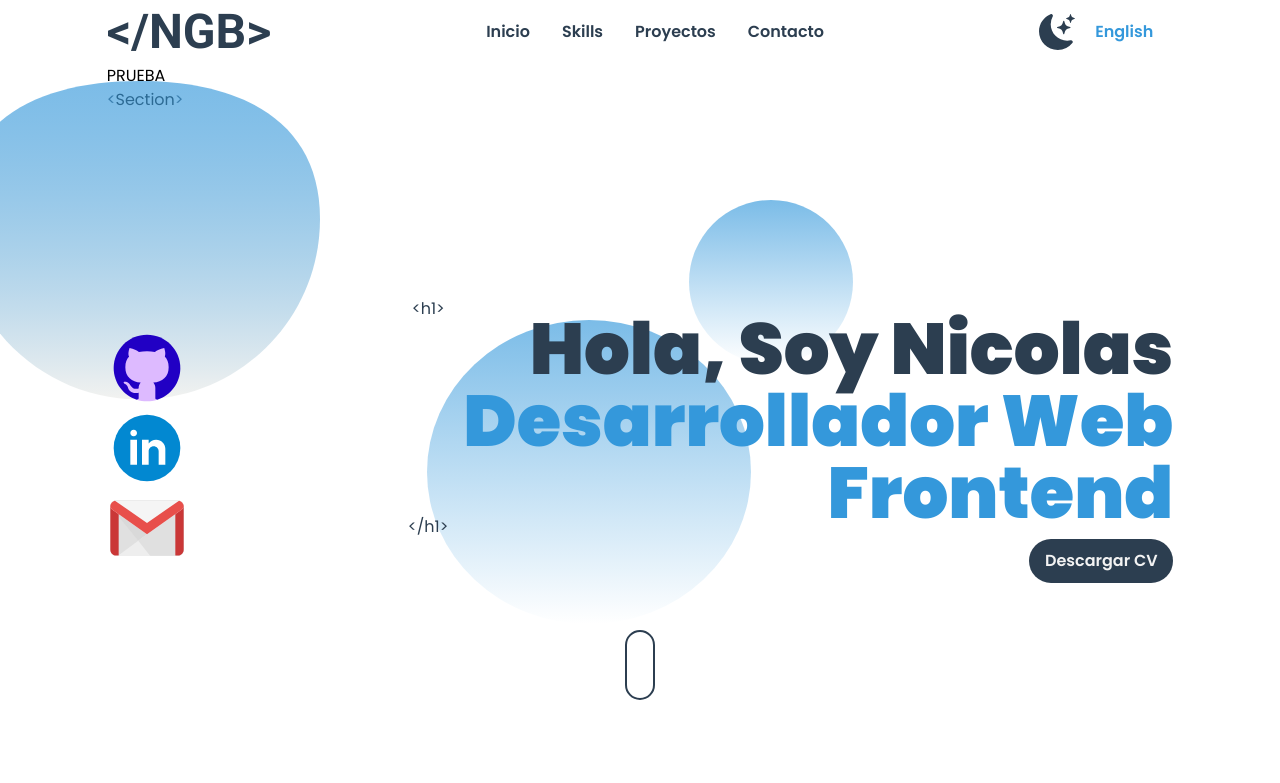
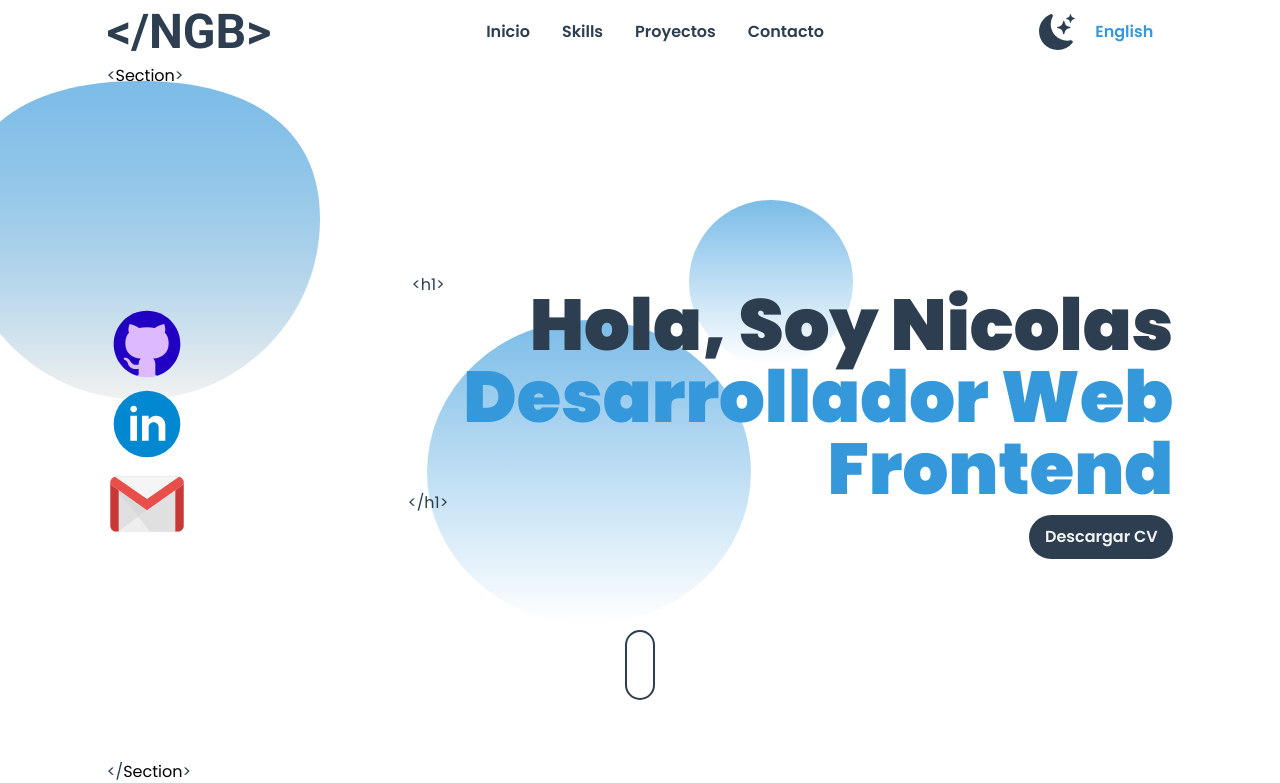
Before and after one commit to huxwell-src/Portafolio, a React (Vite) app: page / in a window 1280 px wide. Shown: the top 783 px of the page. Built offline with nearby package versions, Linux system fonts and the light colour scheme.

Commit message:
Eliminado del span prueba

```diff
--- a/src/Components/Inicio.jsx
+++ b/src/Components/Inicio.jsx
@@ -4,7 +4,6 @@ import './css/inicio.css'
 const Inicio = () => {
   return (
     <section className=' bg-slate-900 w-10/12 h-screen m-auto py-16' id='Inicio'>
-      <span>PRUEBA</span>
       <p className='html start'>Section</p>
         <div className='bg-slate-900 w-full h-full flex items-center justify-between'>
 
```
